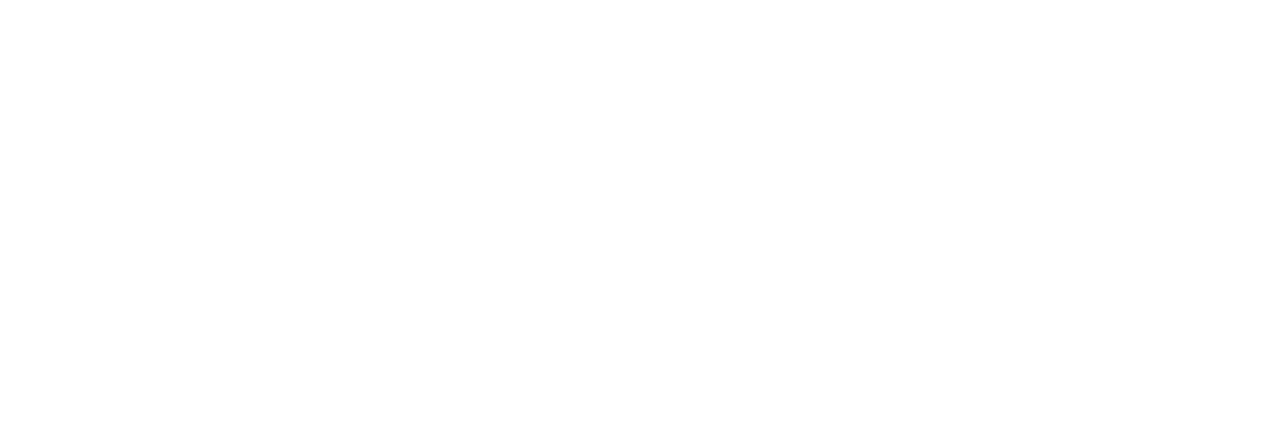
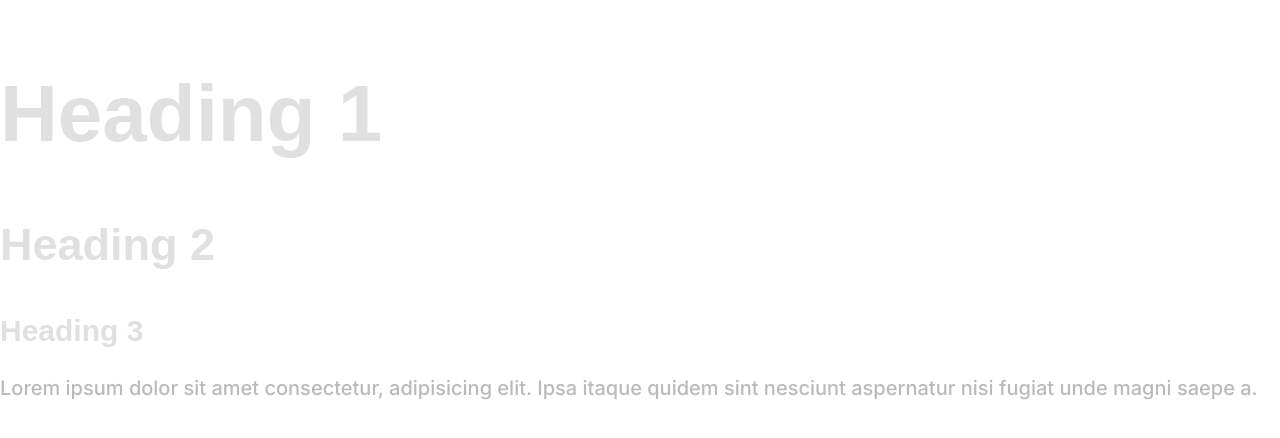
Before and after one commit to hqtello/JPVarchitects, a plain HTML site: page index.html in a window 1280 px wide. Drawn offline with Linux system fonts and the light colour scheme; a web font is replaced by a local one.

Commit message:
Set the typography styles

```diff
--- a/css/styles.css
+++ b/css/styles.css
@@ -1,7 +1,52 @@
+/* https://pattersons.com/ */
 :root {
     --color-primary: #363636;
     --color-secondary: #8c8c8c;
     --color-accent: #fc6203;
-    --color-headings: #cccccc;
+    --color-headings: #e0e0e0;
     --color-body: #bababa;
 }
+
+html {
+    font-size: 62.5%;
+}
+
+/* TYPOGRAPHY */
+body {
+    color: var(--color-body);
+    font-family: Inter, Arial, Helvetica, sans-serif;
+    font-size: 2.4rem;
+    line-height: 1.5;
+}
+
+h1, h2, h3 {
+    font-family: 'Big Shoulders Stencil Text', Arial, Helvetica, sans-serif;
+    color: var(--color-headings);
+    margin-bottom: 2rem;
+}
+
+h1 {
+    font-size: 7rem;
+}
+
+h2 {
+    font-size: 4.5rem;
+}
+
+h3 {
+    font-size: 3rem;
+}
+
+p {
+    margin-top: 0;
+}
+
+@media screen and (min-width: 1024px) {
+    body {
+        font-size: 2rem;
+    }
+
+    h1 {
+        font-size: 8rem;
+    }
+}
--- a/index.html
+++ b/index.html
@@ -4,11 +4,18 @@
     <meta charset="UTF-8">
     <meta http-equiv="X-UA-Compatible" content="IE=edge">
     <meta name="viewport" content="width=device-width, initial-scale=1.0">
+    <link rel="preconnect" href="https://fonts.gstatic.com">
+    <link href="https://fonts.googleapis.com/css2?family=Big+Shoulders+Stencil+Text:wght@500;700&display=swap" rel="stylesheet">
+    <link rel="preconnect" href="https://fonts.gstatic.com">
+    <link href="https://fonts.googleapis.com/css2?family=Inter:wght@500&display=swap" rel="stylesheet">
     <link rel="stylesheet" href="css/normalize.css">
     <link rel="stylesheet" href="css/styles.css">
     <title>JPV Architects</title>
 </head>
 <body>
-
+    <h1>Heading 1</h1>
+    <h2>Heading 2</h2>
+    <h3>Heading 3</h3>
+    <p>Lorem ipsum dolor sit amet consectetur, adipisicing elit. Ipsa itaque quidem sint nesciunt aspernatur nisi fugiat unde magni saepe a.</p>
 </body>
 </html>
```
